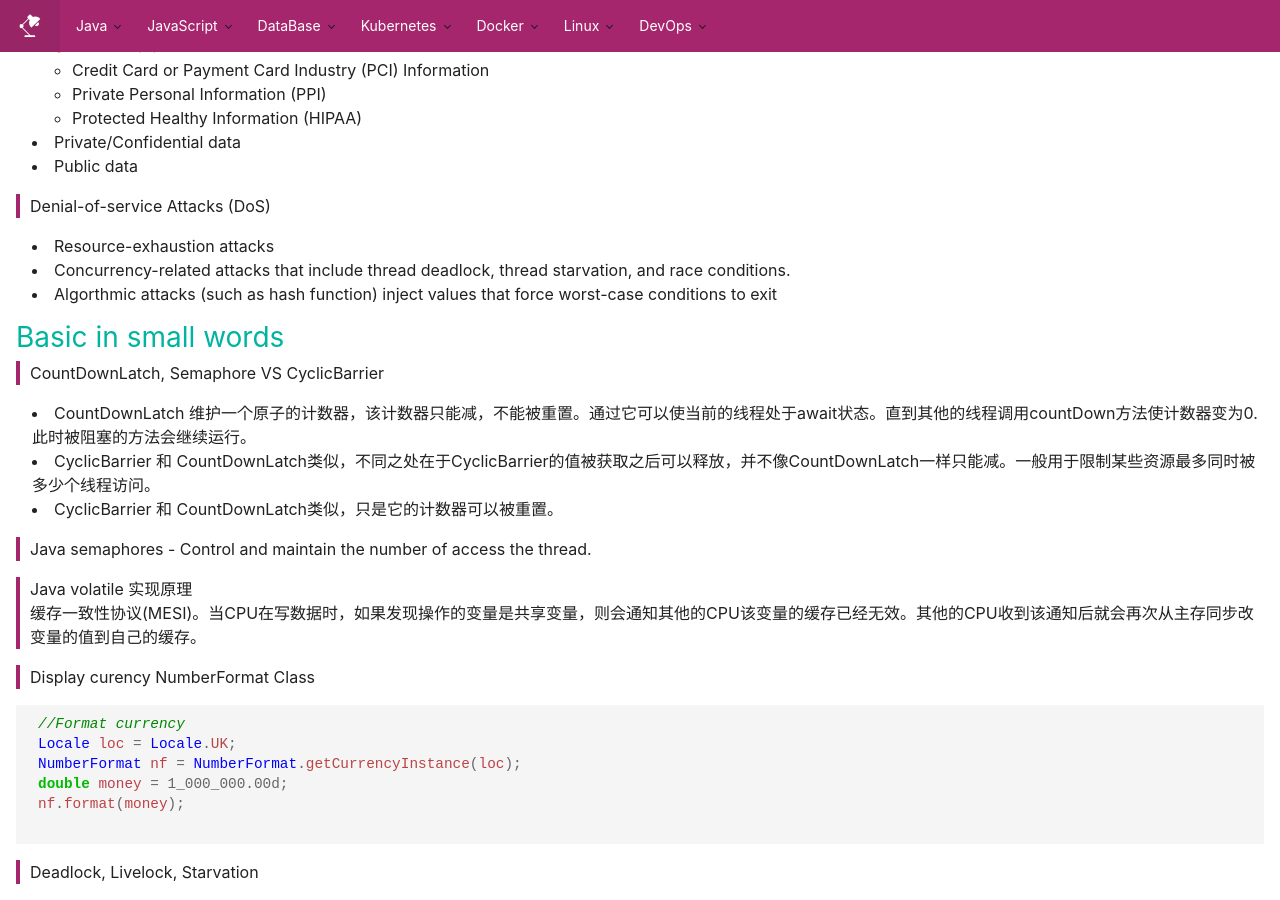
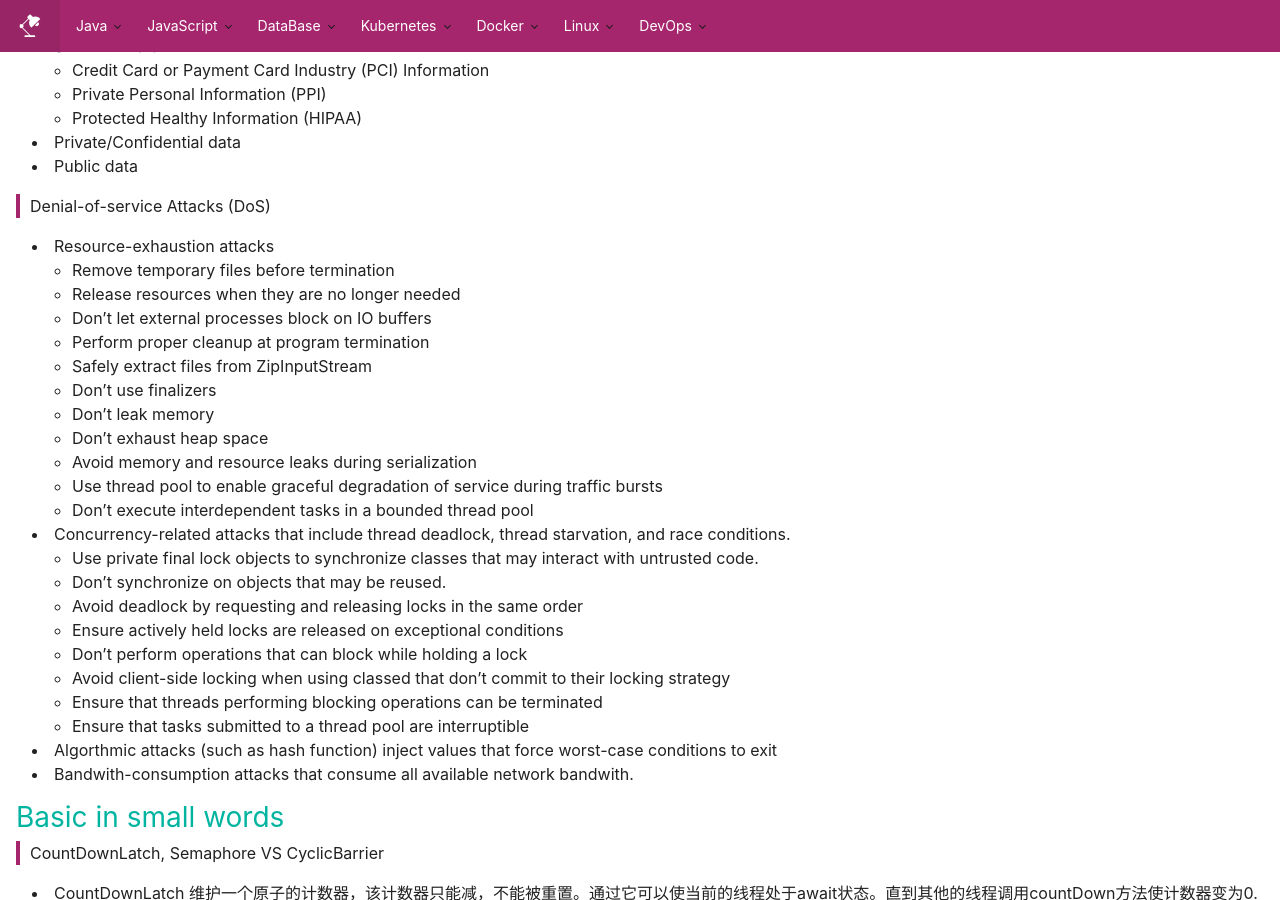
Before and after one commit to Evliess/evliess.github.io, a Jekyll site: the page built from _posts/2018-02-22-basicknowledge-java.md, in a window 1280 px wide and 900 px high, scrolled down 773 px. Built offline with Jekyll 4.4.1, drawn with Linux system fonts in a browser that asks for light colours; some web fonts are replaced.

Commit message:
secure coding rules

```diff
--- a/_posts/2018-02-22-basicknowledge-java.md
+++ b/_posts/2018-02-22-basicknowledge-java.md
@@ -26,9 +26,30 @@ date: 2018-02-22 11:03:55
 > Denial-of-service Attacks (DoS)
 
 - Resource-exhaustion attacks
+    - Remove temporary files before termination
+    - Release resources when they are no longer needed
+    - Don't let external processes block on IO buffers
+    - Perform proper cleanup at program termination
+    - Safely extract files from ZipInputStream
+    - Don't use finalizers
+    - Don't leak memory
+    - Don't exhaust heap space
+    - Avoid memory and resource leaks during serialization
+    - Use thread pool to enable graceful degradation of service during traffic bursts
+    - Don't execute interdependent tasks in a bounded thread pool
+
 - Concurrency-related attacks that include thread deadlock, thread starvation, and race conditions.
+    - Use private final lock objects to synchronize classes that may interact with untrusted code.
+    - Don't synchronize on objects that may be reused.
+    - Avoid deadlock by requesting and releasing locks in the same order
+    - Ensure actively held locks are released on exceptional conditions
+    - Don't perform operations that can block while holding a lock
+    - Avoid client-side locking when using classed that don't commit to their locking strategy
+    - Ensure that threads performing blocking operations can be terminated
+    - Ensure that tasks submitted to a thread pool are interruptible
+
 - Algorthmic attacks (such as hash function) inject values that force worst-case conditions to exit
-
+- Bandwith-consumption attacks that consume all available network bandwith.
 
 
 ## Basic in small words
```
